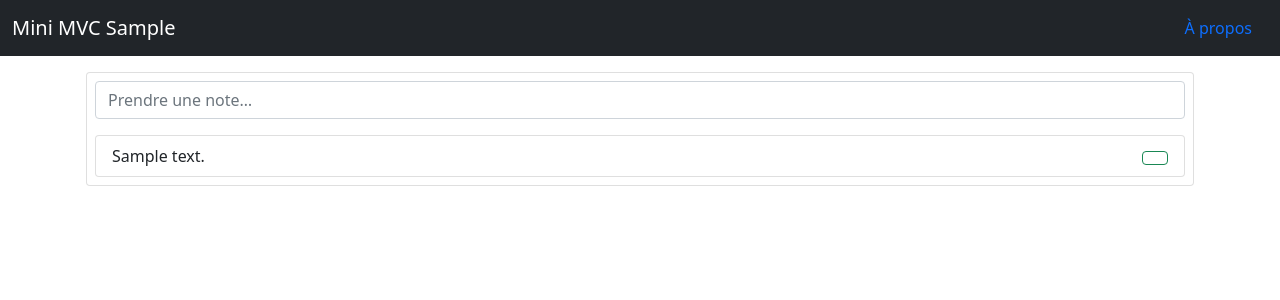
After one commit to DarkZphoeniX49/TodoListPhp, a PHP site: template views/todos/liste.php in a window 1280 px wide. The commit adds this page. Shown: the top 300 px of the page. Run offline with PHP 8.4, Linux system fonts and the light colour scheme; the template is opened without the code that fills it: most values are stand-ins (such as "Sample title", 1, 10 or a date in 2020).

Commit message:
the todolist to add some things is operational

```diff
--- a/routes/Web.php
+++ b/routes/Web.php
@@ -2,11 +2,11 @@
 
 namespace routes;
 
+use routes\base\Route;
 use controllers\Account;
+use controllers\TodoWeb;
+use utils\SessionHelpers;
 use controllers\SampleWeb;
-use controllers\VideoWeb;
-use routes\base\Route;
-use utils\SessionHelpers;
 
 class Web
 {
--- a/utils/Template.php
+++ b/utils/Template.php
@@ -1,6 +1,7 @@
 <?php
 
 namespace utils;
+
 
 class Template
 {
--- /dev/null
+++ b/views/todos/liste.php
@@ -0,0 +1,39 @@
+<div class="container p-3">
+    <div class="card">
+        <div class="card-body p-2">
+            <!-- Action -->
+            <form action="./ajouter" method="post" class="add">
+                <div class="input-group">
+                    <input id="texte" name="texte" type="text" class="form-control" placeholder="Prendre une note…" aria-label="My new idea" aria-describedby="basic-addon1"/>
+                </div>
+            </form>
+
+            <!-- Liste -->
+            <ul class="list-group pt-3">
+                <?php
+                foreach ($todos as $todo) {
+                    ?>
+                    <li class="list-group-item">
+                        <div class="d-flex">
+                            <div class="flex-grow-1 align-self-center"><?= $todo['texte'] ?></div>
+                            <div>
+                                <a href="./terminer?id=<?= $todo['id'] ?>" class="btn btn-outline-success">
+                                    <i class="bi bi-check"></i>
+                                </a>
+                                <!-- Action à ajouter pour Supprimer -->
+                            </div>
+                        </div>
+                    </li>
+                    <?php
+                }
+
+                if (sizeof($todos) == 0) {
+                    ?>
+                    <li class="list-group-item text-center">C'est vide !</li>
+                    <?php
+                }
+                ?>
+            </ul>
+        </div>
+    </div>
+</div>
```
Also changed, not shown: controllers/TodoWeb.php (+20 -0 lines), models/TodoModel.php (+6 -7 lines).
